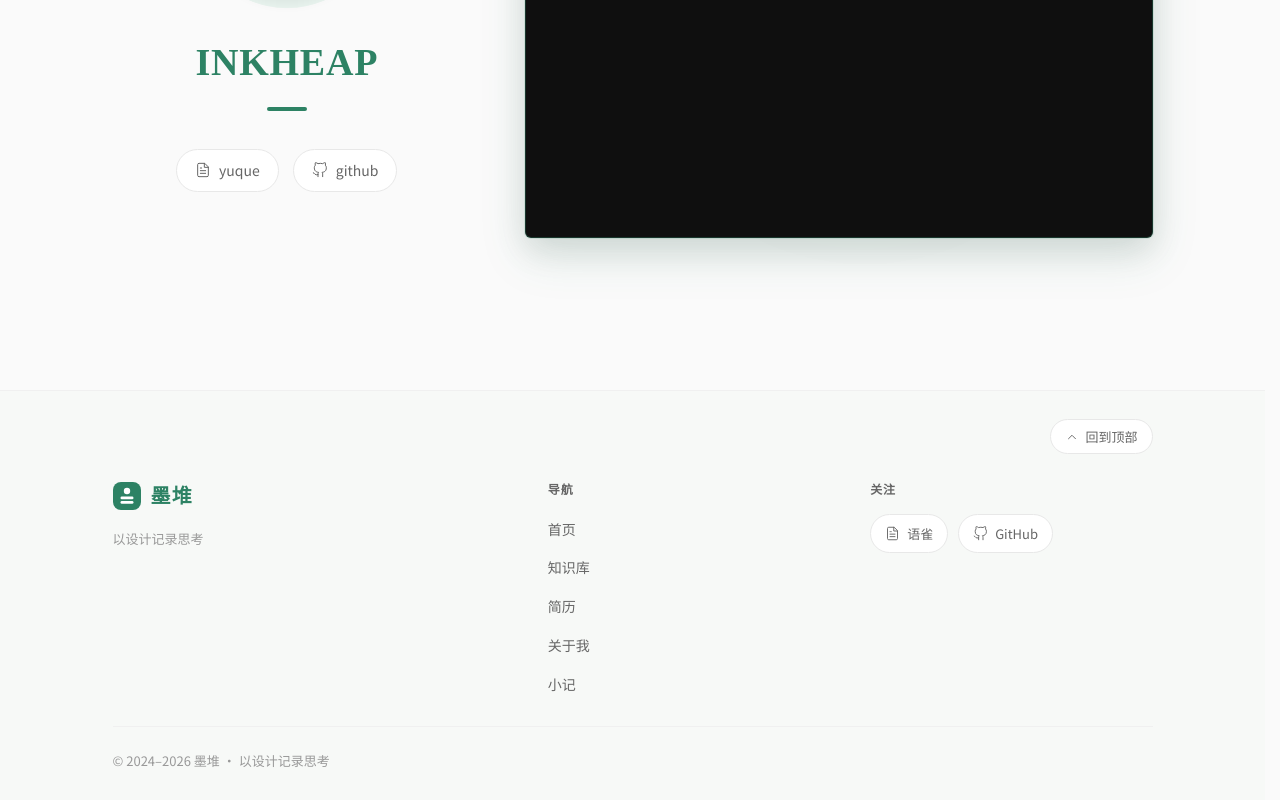
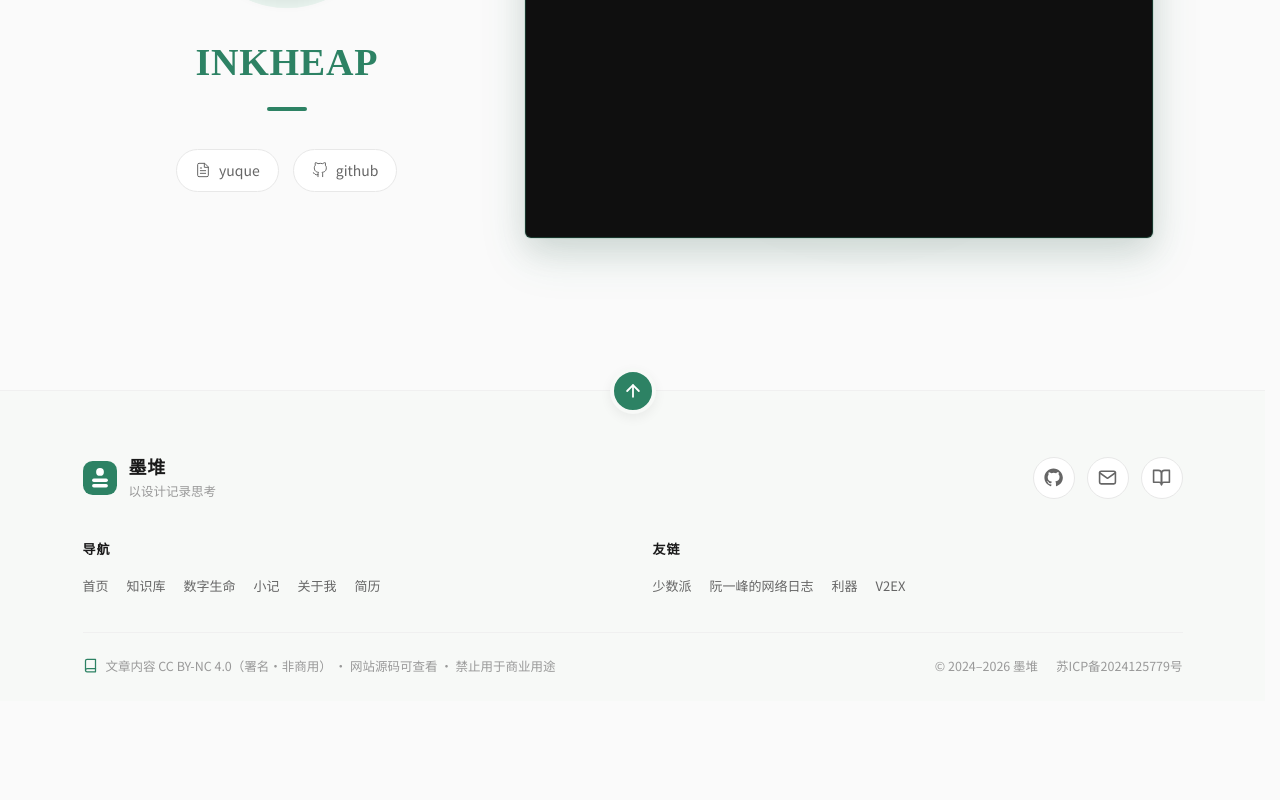
Before and after one commit to pinkman119/inkheap, a Vue app in the folder frontend/: page / in a window 1280 px wide. Shown: the part 411-1211 px from the top of the page. After the commit the page ends 1112 px from the top, so only its background shows below. Built offline with nearby package versions, Linux system fonts and the light colour scheme; no server answers.

Commit message:
feat(footer): 重构页脚布局与内容

```diff
--- a/frontend/src/components/AppFooter.vue
+++ b/frontend/src/components/AppFooter.vue
@@ -2,35 +2,52 @@
 import { computed } from 'vue'
 
 const props = defineProps({
-  /** 上下内边距：首页/关于我/小记 28px，文章详情/简历 36px，知识库列表 40px */
-  paddingY: { type: String, default: '28px' },
-  /** 简历页原型的页脚有 64px 上外边距 */
-  marginTop: { type: String, default: '0' },
+  /** 上下内边距（原型：64px 上 / 32px 下） */
+  paddingY: { type: String, default: '64px 32px' },
+  /** 上外边距：默认 auto 让页脚贴底；简历页原型需 64px */
+  marginTop: { type: String, default: 'auto' },
   /** 站点名称 */
   brand: { type: String, default: '墨堆' },
-  /** 一句站点 slogan，留空则不展示 */
+  /** 一句站点 slogan */
   slogan: { type: String, default: '以设计记录思考' },
-  /** 导航链接 */
+  /** 站内导航链接 */
   links: {
     type: Array,
     default: () => [
       { label: '首页', to: '/' },
       { label: '知识库', to: '/articles' },
+      { label: '数字生命', to: '/digital-life' },
+      { label: '小记', to: '/xiaoji' },
+      { label: '关于我', to: '/about' },
       { label: '简历', to: '/resume' },
-      { label: '关于我', to: '/about' },
-      { label: '小记', to: '/xiaoji' },
     ],
   },
-  /** 社交 / 联系方式 */
+  /** 友链（外链），留空则不展示该列 */
+  friendLinks: {
+    type: Array,
+    default: () => [
+      { label: '少数派', href: 'https://sspai.com' },
+      { label: '阮一峰的网络日志', href: 'https://www.ruanyifeng.com/blog/' },
+      { label: '利器', href: 'https://liqi.io' },
+      { label: 'V2EX', href: 'https://www.v2ex.com' },
+    ],
+  },
+  /** 社交 / 联系方式：icon 支持 github / mail / doc */
   socials: {
     type: Array,
     default: () => [
+      { label: 'GitHub', href: 'https://github.com', icon: 'github' },
+      { label: '邮箱', href: 'mailto:hi@modui.design', icon: 'mail' },
       { label: '语雀', href: 'https://www.yuque.com', icon: 'doc' },
-      { label: 'GitHub', href: 'https://github.com', icon: 'github' },
     ],
   },
-  /** 备案号 / 出处信息，留空则不展示 */
-  icp: { type: String, default: '' },
+  /** 版权声明，留空则不展示 */
+  license: {
+    type: String,
+    default: '文章内容 CC BY-NC 4.0（署名·非商用） · 网站源码可查看 · 禁止用于商业用途',
+  },
+  /** 备案号，留空则不展示 */
+  icp: { type: String, default: '苏ICP备2024125779号' },
   /** 版权起始年份，默认 2024 */
   since: { type: [String, Number], default: 2024 },
 })
@@ -48,309 +65,330 @@ function scrollTop() {
 </script>
 
 <template>
-  <footer class="footer" :style="{ '--footer-py': paddingY, '--footer-mt': marginTop }">
-    <div class="footer-inner">
-      <!-- 回到顶部：置于最上方，方便点击 -->
-      <div class="footer-top">
-        <button class="back-top" type="button" aria-label="返回顶部" @click="scrollTop">
-          <svg viewBox="0 0 24 24" fill="none" stroke="currentColor" stroke-width="1.6" stroke-linecap="round" stroke-linejoin="round" aria-hidden="true">
-            <polyline points="18 15 12 9 6 15" />
+  <footer class="site-footer" :style="{ '--footer-py': paddingY, '--footer-mt': marginTop }">
+    <!-- 回到顶部：悬浮于页脚上边缘居中 -->
+    <button class="footer-top" type="button" aria-label="回到顶部" @click="scrollTop">
+      <svg viewBox="0 0 24 24" fill="none" stroke="currentColor" stroke-width="2.2" stroke-linecap="round" stroke-linejoin="round" aria-hidden="true">
+        <line x1="12" y1="19" x2="12" y2="5" />
+        <polyline points="5 12 12 5 19 12" />
       </svg>
-          回到顶部
     </button>
-      </div>
 
-      <!-- 上：三栏 -->
-      <div class="footer-cols">
-        <!-- 品牌 -->
+    <div class="site-footer__inner">
+      <!-- 顶部行：品牌 + 圆形图标栏 -->
+      <div class="footer-row">
         <div class="footer-brand">
-          <div class="brand-row">
-            <span class="brand-mark" aria-hidden="true">
+          <RouterLink to="/" class="footer-brand__logo" aria-label="墨堆">
             <svg viewBox="0 0 28 28" xmlns="http://www.w3.org/2000/svg">
               <rect width="28" height="28" rx="8" fill="var(--accent)" />
               <circle cx="14" cy="9" r="3.2" fill="#ffffff" />
               <rect x="7.5" y="14.5" width="13" height="2.8" rx="1.4" fill="#ffffff" />
               <rect x="7.5" y="19" width="13" height="2.8" rx="1.4" fill="#ffffff" />
             </svg>
-            </span>
-            <span class="brand-name">{{ brand }}</span>
+          </RouterLink>
+          <div class="footer-brand__text">
+            <span class="footer-brand__name">{{ brand }}</span>
+            <span class="footer-brand__tag">{{ slogan }}</span>
           </div>
-          <p v-if="slogan" class="brand-slogan">{{ slogan }}</p>
         </div>
 
-        <!-- 导航 -->
-        <nav class="footer-nav" aria-label="页脚导航">
-          <h3 class="footer-title">导航</h3>
-          <ul>
-            <li v-for="link in links" :key="link.to">
-              <RouterLink :to="link.to">{{ link.label }}</RouterLink>
-            </li>
-          </ul>
-        </nav>
-
-        <!-- 社交 -->
-        <div class="footer-social">
-          <h3 class="footer-title">关注</h3>
-          <div class="social-row">
+        <div class="footer-icons">
           <a
             v-for="s in socials"
             :key="s.label"
-              class="social-link"
+            class="footer-icon"
             :href="s.href"
+            :aria-label="s.label"
             :title="s.label"
             target="_blank"
             rel="noopener noreferrer"
           >
-              <svg
-                v-if="s.icon === 'doc'"
-                viewBox="0 0 24 24"
-                fill="none"
-                stroke="currentColor"
-                stroke-width="1.5"
-                stroke-linecap="round"
-                stroke-linejoin="round"
-                aria-hidden="true"
-              >
-                <path d="M14 2H6a2 2 0 0 0-2 2v16a2 2 0 0 0 2 2h12a2 2 0 0 0 2-2V8z" />
-                <polyline points="14 2 14 8 20 8" />
-                <line x1="16" y1="13" x2="8" y2="13" />
-                <line x1="16" y1="17" x2="8" y2="17" />
-                <polyline points="10 9 9 9 8 9" />
+            <!-- GitHub -->
+            <svg v-if="s.icon === 'github'" viewBox="0 0 24 24" fill="currentColor" aria-hidden="true">
+              <path d="M12 .5C5.7.5.5 5.7.5 12c0 5.1 3.3 9.4 7.9 10.9.6.1.8-.2.8-.5v-1.8c-3.2.7-3.9-1.5-3.9-1.5-.5-1.3-1.3-1.7-1.3-1.7-1.1-.7.1-.7.1-.7 1.2.1 1.8 1.2 1.8 1.2 1 1.8 2.7 1.3 3.4 1 .1-.8.4-1.3.7-1.6-2.6-.3-5.3-1.3-5.3-5.8 0-1.3.5-2.3 1.2-3.1-.1-.3-.5-1.5.1-3.1 0 0 1-.3 3.3 1.2a11.5 11.5 0 0 1 6 0C17.3 4.7 18.3 5 18.3 5c.6 1.6.2 2.8.1 3.1.8.8 1.2 1.8 1.2 3.1 0 4.5-2.7 5.5-5.3 5.8.4.4.8 1.1.8 2.2v3.3c0 .3.2.6.8.5 4.6-1.5 7.9-5.8 7.9-10.9C23.5 5.7 18.3.5 12 .5z" />
             </svg>
-              <svg
-                v-else
-                viewBox="0 0 24 24"
-                fill="none"
-                stroke="currentColor"
-                stroke-width="1.5"
-                stroke-linecap="round"
-                stroke-linejoin="round"
-                aria-hidden="true"
-              >
-                <path
-                  d="M9 19c-5 1.5-5-2.5-7-3m14 6v-3.87a3.37 3.37 0 0 0-.94-2.61c3.14-.35 6.44-1.54 6.44-7A5.44 5.44 0 0 0 20 4.77 5.07 5.07 0 0 0 19.91 1S18.73.65 16 2.48a13.38 13.38 0 0 0-7 0C6.27.65 5.09 1 5.09 1A5.07 5.07 0 0 0 5 4.77a5.44 5.44 0 0 0-1.5 3.78c0 5.42 3.3 6.61 6.44 7A3.37 3.37 0 0 0 9 18.13V22"
-                />
+            <!-- 邮箱 -->
+            <svg v-else-if="s.icon === 'mail'" viewBox="0 0 24 24" fill="none" stroke="currentColor" stroke-width="2" stroke-linecap="round" stroke-linejoin="round" aria-hidden="true">
+              <path d="M22 6l-10 7L2 6" />
+              <rect x="2" y="4" width="20" height="16" rx="2" />
             </svg>
-              <span>{{ s.label }}</span>
+            <!-- 语雀（默认） -->
+            <svg v-else viewBox="0 0 24 24" fill="none" stroke="currentColor" stroke-width="2" stroke-linecap="round" stroke-linejoin="round" aria-hidden="true">
+              <path d="M2 3h6a4 4 0 0 1 4 4v14a3 3 0 0 0-3-3H2z" />
+              <path d="M22 3h-6a4 4 0 0 0-4 4v14a3 3 0 0 1 3-3h7z" />
+            </svg>
           </a>
+        </div>
+      </div>
+
+      <!-- 两列导航 -->
+      <div class="footer-nav">
+        <div class="footer-nav__col">
+          <h4>导航</h4>
+          <div class="footer-links">
+            <RouterLink v-for="link in links" :key="link.to" class="footer-link" :to="link.to">{{ link.label }}</RouterLink>
+          </div>
+        </div>
+        <div v-if="friendLinks.length" class="footer-nav__col">
+          <h4>友链</h4>
+          <div class="footer-links">
+            <a
+              v-for="f in friendLinks"
+              :key="f.href"
+              class="footer-link"
+              :href="f.href"
+              target="_blank"
+              rel="noopener noreferrer"
+            >{{ f.label }}</a>
           </div>
         </div>
       </div>
 
-      <!-- 下：版权行 -->
+      <!-- 底部版权行 -->
       <div class="footer-bottom">
-        <p class="copyright">
-          <slot>{{ copyright }} {{ brand }} · {{ slogan || '以设计记录思考' }}</slot>
-        </p>
-        <p v-if="icp" class="icp">{{ icp }}</p>
+        <span v-if="license" class="footer-license">
+          <svg viewBox="0 0 24 24" fill="none" stroke="currentColor" stroke-width="2" stroke-linecap="round" stroke-linejoin="round" aria-hidden="true">
+            <path d="M4 19.5A2.5 2.5 0 0 1 6.5 17H20" />
+            <path d="M6.5 2H20v20H6.5A2.5 2.5 0 0 1 4 19.5v-15A2.5 2.5 0 0 1 6.5 2z" />
+          </svg>
+          {{ license }}
+        </span>
+        <div class="footer-meta">
+          <span><slot>{{ copyright }} {{ brand }}</slot></span>
+          <a
+            v-if="icp"
+            class="footer-beian"
+            href="https://beian.miit.gov.cn"
+            target="_blank"
+            rel="noopener noreferrer"
+          >{{ icp }}</a>
+        </div>
       </div>
     </div>
   </footer>
 </template>
 
 <style scoped>
-.footer {
+.site-footer {
+  position: relative;
   border-top: 1px solid var(--border-light);
-  padding: var(--footer-py, 28px) 24px;
-  margin-top: var(--footer-mt, 0);
   background-color: var(--bg-soft);
+  margin-top: var(--footer-mt, auto);
+  padding: var(--footer-py, 64px 32px) 24px;
+  color: var(--text-secondary);
+  font-size: 14px;
 }
 
-.footer-inner {
-  max-width: 1040px;
+.site-footer__inner {
+  max-width: 1100px;
   margin: 0 auto;
 }
 
-/* 回到顶部：置于最上方 */
+/* 回到顶部 */
 .footer-top {
+  position: absolute;
+  top: 0;
+  left: 50%;
+  transform: translate(-50%, -50%);
+  width: 46px;
+  height: 46px;
+  border-radius: 50%;
   display: flex;
-  justify-content: flex-end;
-  margin-bottom: 24px;
+  align-items: center;
+  justify-content: center;
+  background-color: var(--accent);
+  color: #fff;
+  border: 4px solid var(--bg-soft);
+  cursor: pointer;
+  box-shadow: var(--shadow-md);
+  z-index: 5;
+  transition: all var(--transition);
 }
 
-/* 三栏 */
-.footer-cols {
-  display: grid;
-  grid-template-columns: 1.4fr 1fr 1fr;
-  gap: 40px;
-  padding-bottom: 28px;
-  border-bottom: 1px solid var(--border-light);
+.footer-top:hover {
+  background-color: var(--accent-hover);
+  transform: translate(-50%, -50%) translateY(-3px);
+  box-shadow: var(--shadow-lg);
 }
 
-/* 品牌 */
-.brand-row {
+.footer-top svg {
+  width: 20px;
+  height: 20px;
+}
+
+/* 顶部行：品牌 + 圆形图标栏 */
+.footer-row {
   display: flex;
   align-items: center;
-  gap: 10px;
+  justify-content: space-between;
+  gap: 24px;
+  flex-wrap: wrap;
+  margin-bottom: 36px;
 }
 
-.brand-mark {
-  display: inline-flex;
-  width: 28px;
-  height: 28px;
-  flex-shrink: 0;
+.footer-brand {
+  display: flex;
+  align-items: center;
+  gap: 12px;
 }
 
-.brand-mark svg {
+.footer-brand__logo {
+  width: 34px;
+  height: 34px;
+  flex-shrink: 0;
+  display: block;
+}
+
+.footer-brand__logo svg {
   width: 100%;
   height: 100%;
+  display: block;
 }
 
-.brand-name {
-  font-family: var(--font-serif);
-  font-size: 20px;
-  font-weight: 700;
-  color: var(--text-brand);
-  letter-spacing: 0.06em;
+.footer-brand__text {
+  display: flex;
+  flex-direction: column;
+  line-height: 1.5;
 }
 
-.brand-slogan {
-  margin-top: 14px;
-  font-size: 13px;
-  line-height: 1.7;
-  color: var(--text-tertiary);
-  max-width: 280px;
+.footer-brand__name {
+  font-family: var(--font-serif);
+  font-size: 18px;
+  font-weight: 700;
+  color: var(--text-primary);
+  letter-spacing: 0.04em;
 }
 
-/* 标题 */
-.footer-title {
-  font-size: 12px;
+.footer-brand__tag {
+  font-size: 12.5px;
+  color: var(--text-tertiary);
+}
+
+.footer-icons {
+  display: flex;
+  gap: 12px;
+}
+
+.footer-icon {
+  width: 42px;
+  height: 42px;
+  border-radius: 50%;
+  display: inline-flex;
+  align-items: center;
+  justify-content: center;
+  background-color: var(--bg-card);
+  border: 1px solid var(--border);
+  color: var(--text-secondary);
+  text-decoration: none;
+  transition: all var(--transition);
+}
+
+.footer-icon:hover {
+  color: var(--accent);
+  border-color: var(--accent);
+  background-color: var(--accent-light);
+  transform: translateY(-2px);
+  box-shadow: var(--shadow-sm);
+}
+
+.footer-icon svg {
+  width: 19px;
+  height: 19px;
+}
+
+/* 导航（两列） */
+.footer-nav {
+  display: grid;
+  grid-template-columns: 1fr 1fr;
+  gap: 28px 40px;
+  margin-bottom: 34px;
+}
+
+.footer-nav__col h4 {
+  font-size: 13px;
   font-weight: 600;
   letter-spacing: 0.08em;
-  color: var(--text-secondary);
+  color: var(--text-primary);
   margin-bottom: 14px;
-  text-transform: uppercase;
 }
 
-/* 导航 */
-.footer-nav ul {
-  list-style: none;
+.footer-links {
   display: flex;
-  flex-direction: column;
-  gap: 10px;
+  flex-wrap: wrap;
+  gap: 6px 18px;
+  align-items: center;
 }
 
-.footer-nav a {
-  font-size: 14px;
+.footer-link {
+  font-size: 13px;
   color: var(--text-secondary);
   text-decoration: none;
   transition: color var(--transition);
 }
 
-.footer-nav a:hover {
+.footer-link:hover {
   color: var(--accent);
+  text-decoration: underline;
 }
 
-/* 社交 */
-.social-row {
-  display: flex;
-  flex-wrap: wrap;
-  gap: 10px;
-}
-
-.social-link {
-  display: inline-flex;
-  align-items: center;
-  gap: 7px;
-  padding: 7px 14px;
-  border-radius: 100px;
-  border: 1px solid var(--border);
-  background-color: var(--bg-card);
-  color: var(--text-secondary);
-  text-decoration: none;
-  font-size: 13px;
-  transition: all var(--transition);
-}
-
-.social-link svg {
-  width: 15px;
-  height: 15px;
-}
-
-.social-link:hover {
-  border-color: var(--accent);
-  color: #ffffff;
-  background-color: var(--accent);
-  transform: translateY(-2px);
-  box-shadow: 0 4px 12px rgba(45, 130, 100, 0.22);
-}
-
-[data-theme='dark'] .social-link:hover {
-  box-shadow: 0 4px 12px rgba(95, 197, 154, 0.18);
-}
-
-/* 版权行 */
+/* 底部版权行 */
 .footer-bottom {
   display: flex;
   align-items: center;
   justify-content: space-between;
-  gap: 16px;
   flex-wrap: wrap;
+  gap: 14px;
   padding-top: 22px;
+  border-top: 1px solid var(--border-light);
 }
 
-.copyright {
-  font-size: 13px;
+.footer-license {
+  display: inline-flex;
+  align-items: center;
+  gap: 8px;
+  font-size: 12.5px;
   color: var(--text-tertiary);
 }
 
-.icp {
-  font-size: 12px;
-  color: var(--text-tertiary);
-  opacity: 0.8;
+.footer-license svg {
+  width: 15px;
+  height: 15px;
+  color: var(--accent);
+  flex-shrink: 0;
 }
 
-.back-top {
+.footer-meta {
   display: inline-flex;
   align-items: center;
-  gap: 6px;
-  padding: 7px 14px;
-  border-radius: 100px;
-  border: 1px solid var(--border);
-  background-color: var(--bg-card);
-  color: var(--text-secondary);
-  font-size: 13px;
-  cursor: pointer;
-  font-family: inherit;
-  transition: all var(--transition);
+  gap: 18px;
+  font-size: 12.5px;
+  color: var(--text-tertiary);
+  flex-wrap: wrap;
 }
 
-.back-top svg {
-  width: 14px;
-  height: 14px;
+.footer-beian {
+  color: var(--text-tertiary);
+  text-decoration: none;
+  transition: color var(--transition);
 }
 
-.back-top:hover {
-  border-color: var(--accent);
+.footer-beian:hover {
   color: var(--accent);
-  transform: translateY(-1px);
 }
 
-/* 响应式 */
 @media (max-width: 768px) {
-  .footer-cols {
-    grid-template-columns: 1fr 1fr;
-    gap: 28px 24px;
+  .site-footer {
+    padding: 56px 18px 28px;
   }
 
-  .footer-brand {
-    grid-column: 1 / -1;
-  }
-}
-
-@media (max-width: 480px) {
-  .footer-cols {
+  .footer-nav {
     grid-template-columns: 1fr;
-  }
-
-  .footer-bottom {
-    flex-direction: column;
-    align-items: flex-start;
+    gap: 24px;
   }
 }
 
 @media print {
-  .footer {
+  .site-footer {
     display: none !important;
   }
 }
--- a/frontend/src/views/AboutMeView.vue
+++ b/frontend/src/views/AboutMeView.vue
@@ -277,7 +277,7 @@ onBeforeUnmount(() => {
     </div>
   </main>
 
-  <AppFooter padding-y="28px" />
+  <AppFooter />
 </template>
 
 <style scoped>
--- a/frontend/src/views/ArticleDetailView.vue
+++ b/frontend/src/views/ArticleDetailView.vue
@@ -360,7 +360,7 @@ onBeforeUnmount(() => {
     </aside>
   </div>
 
-  <AppFooter padding-y="36px" />
+  <AppFooter />
 </template>
 
 <style scoped>
--- a/frontend/src/views/ArticleListView.vue
+++ b/frontend/src/views/ArticleListView.vue
@@ -626,7 +626,7 @@ onBeforeUnmount(() => {
     </aside>
   </main>
 
-  <AppFooter padding-y="40px" />
+  <AppFooter />
 </template>
 
 <style scoped>
--- a/frontend/src/views/HomeView.vue
+++ b/frontend/src/views/HomeView.vue
@@ -224,7 +224,7 @@ onBeforeUnmount(() => {
     </div>
   </main>
 
-  <AppFooter padding-y="28px" />
+  <AppFooter />
 </template>
 
 <style scoped>
--- a/frontend/src/views/NoteDetailView.vue
+++ b/frontend/src/views/NoteDetailView.vue
@@ -206,7 +206,7 @@ function fallbackImg(e) {
     </div>
   </main>
 
-  <AppFooter padding-y="40px" />
+  <AppFooter />
 
   <!-- Lightbox -->
   <div
--- a/frontend/src/views/ResumeView.vue
+++ b/frontend/src/views/ResumeView.vue
@@ -57,7 +57,7 @@ function onScroll() {
 
   <ResumeContent :content="resume" />
 
-  <AppFooter padding-y="36px" margin-top="64px" />
+  <AppFooter margin-top="64px" />
 </template>
 
 <style scoped>
--- a/frontend/src/views/XiaojiView.vue
+++ b/frontend/src/views/XiaojiView.vue
@@ -131,7 +131,7 @@ function onErr(e) {
     </div>
   </main>
 
-  <AppFooter padding-y="40px" />
+  <AppFooter />
 </template>
 
 <style scoped>
```
Lines whose indentation alone changed are shown as unchanged.
